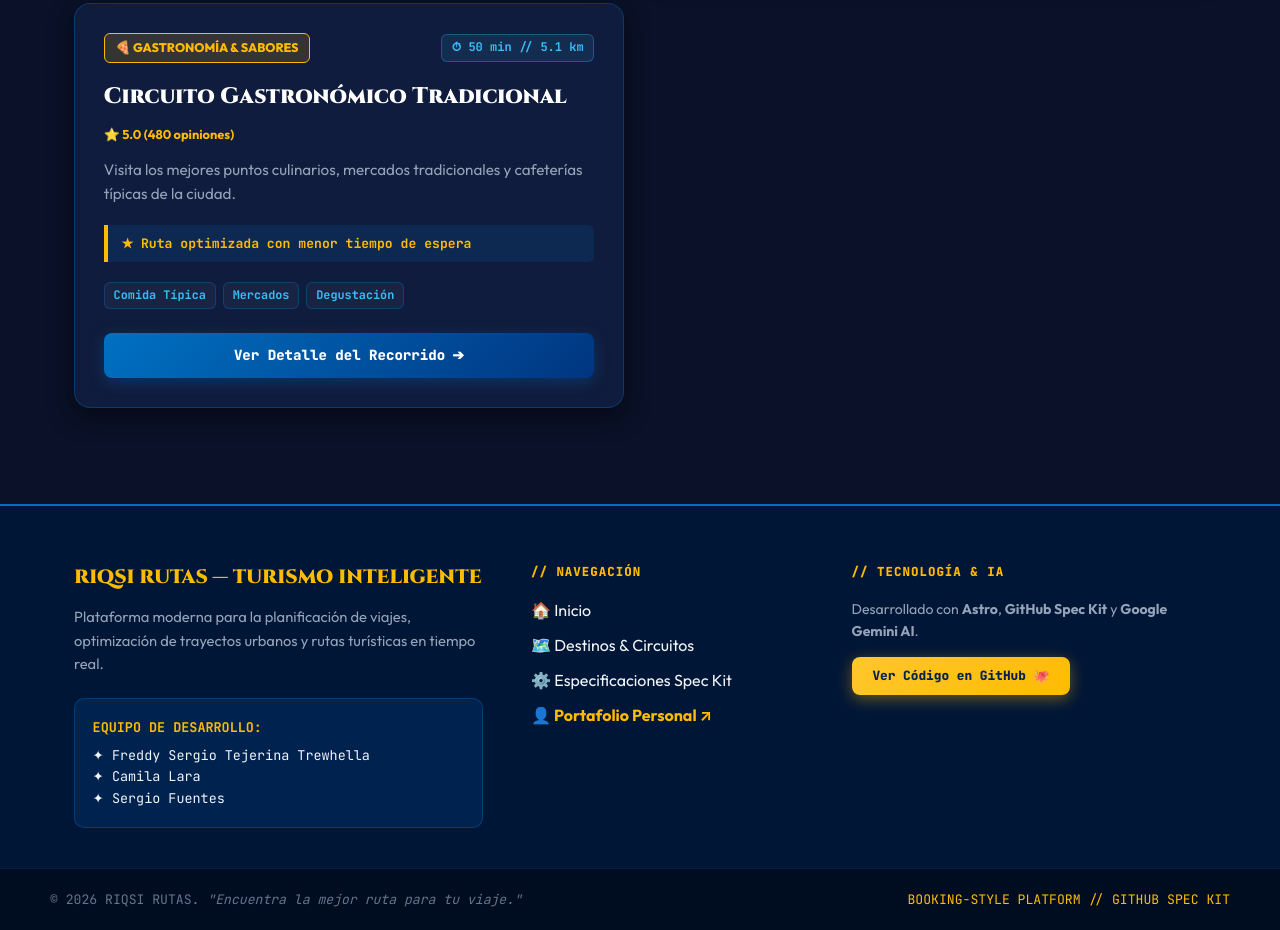
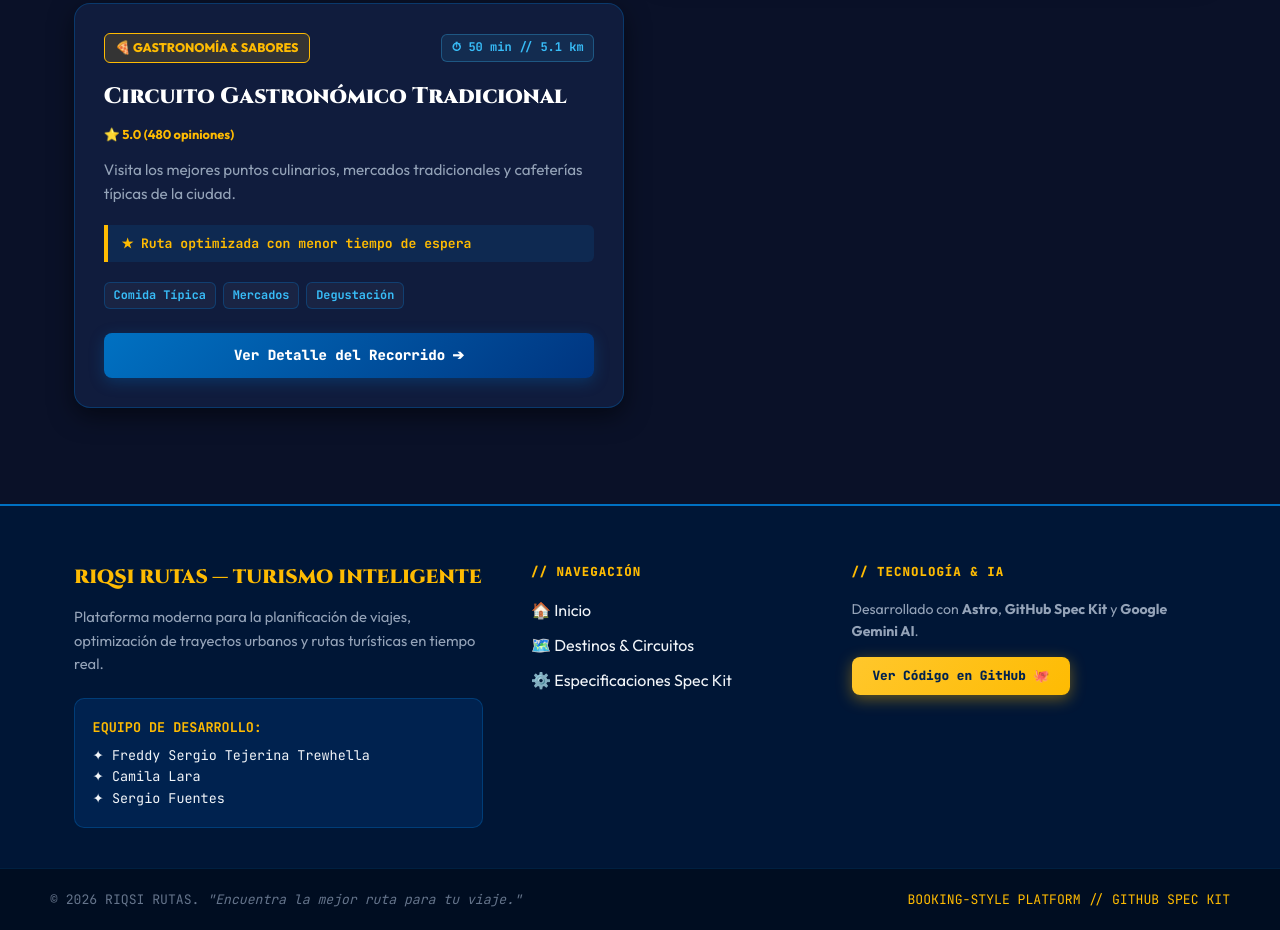
Before and after one commit to FreddySTT/ProyectoPrograAvanzada, an Astro site: page / in a window 1280 px wide. Shown: the part 1886-2816 px from the top of the page. Built offline with nearby package versions, Linux system fonts and the light colour scheme; Astro itself is replaced by a stand-in of ours.

Commit message:
docs: remover enlaces a portafolio personal y agregar enlace del sitio en vivo al README

```diff
--- a/src/components/Footer.astro
+++ b/src/components/Footer.astro
@@ -23,8 +23,7 @@ const year = new Date().getFullYear();
         <li><a href="/">🏠 Inicio</a></li>
         <li><a href="/rutas">🗺️ Destinos & Circuitos</a></li>
         <li><a href="/especificaciones">⚙️ Especificaciones Spec Kit</a></li>
-        <li><a href="https://FreddySTT.github.io/Portafolio-Freddy/" target="_blank" style="color: var(--booking-yellow); font-weight: 700;">👤 Portafolio Personal ↗</a></li>
-      </ul>
+        </ul>
     </div>
 
     <div class="footer-col channels-col">
```
Also changed, not shown: README.md.
